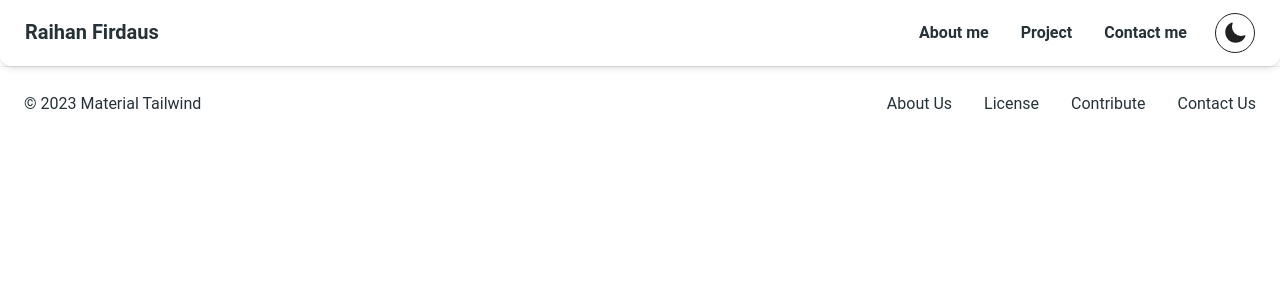
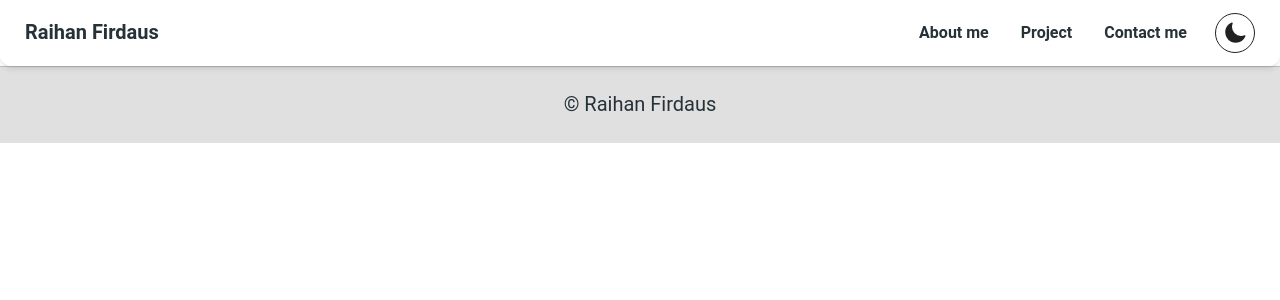
Before and after one commit to RH203/my-portfolio, a React (Vite) app: page / in a window 1280 px wide. Shown: the top 300 px of the page. Built offline with nearby package versions, Linux system fonts and the light colour scheme.

Commit message:
chore: Update footer styling and content

```diff
--- a/src/components/FooTer.jsx
+++ b/src/components/FooTer.jsx
@@ -2,52 +2,14 @@ import { Typography } from "@material-tailwind/react";
 
 export default function FooTer() {
   return (
-    <footer className="flex w-full flex-row flex-wrap items-center justify-center gap-y-6 gap-x-12 border-t border-blue-gray-50 py-6 px-6 text-center md:justify-between">
-      <Typography color="blue-gray" className="font-normal">
-        &copy; 2023 Material Tailwind
+    <footer className=" w-full bg-gray-300 dark:bg-gray-900 gap-y-6 border-t border-gray-400 gap-x-12 py-6 px-6 text-center md:justify-between">
+      <Typography
+        color="blue-gray"
+        variant="h5"
+        className="font-normal text-blue-gray-900 dark:text-white flex justify-center items-center"
+      >
+        &copy; Raihan Firdaus
       </Typography>
-      <ul className="flex flex-wrap items-center gap-y-2 gap-x-8">
-        <li>
-          <Typography
-            as="a"
-            href="#"
-            color="blue-gray"
-            className="font-normal transition-colors hover:text-blue-500 focus:text-blue-500"
-          >
-            About Us
-          </Typography>
-        </li>
-        <li>
-          <Typography
-            as="a"
-            href="#"
-            color="blue-gray"
-            className="font-normal transition-colors hover:text-blue-500 focus:text-blue-500"
-          >
-            License
-          </Typography>
-        </li>
-        <li>
-          <Typography
-            as="a"
-            href="#"
-            color="blue-gray"
-            className="font-normal transition-colors hover:text-blue-500 focus:text-blue-500"
-          >
-            Contribute
-          </Typography>
-        </li>
-        <li>
-          <Typography
-            as="a"
-            href="#"
-            color="blue-gray"
-            className="font-normal transition-colors hover:text-blue-500 focus:text-blue-500"
-          >
-            Contact Us
-          </Typography>
-        </li>
-      </ul>
     </footer>
   );
 }
```
